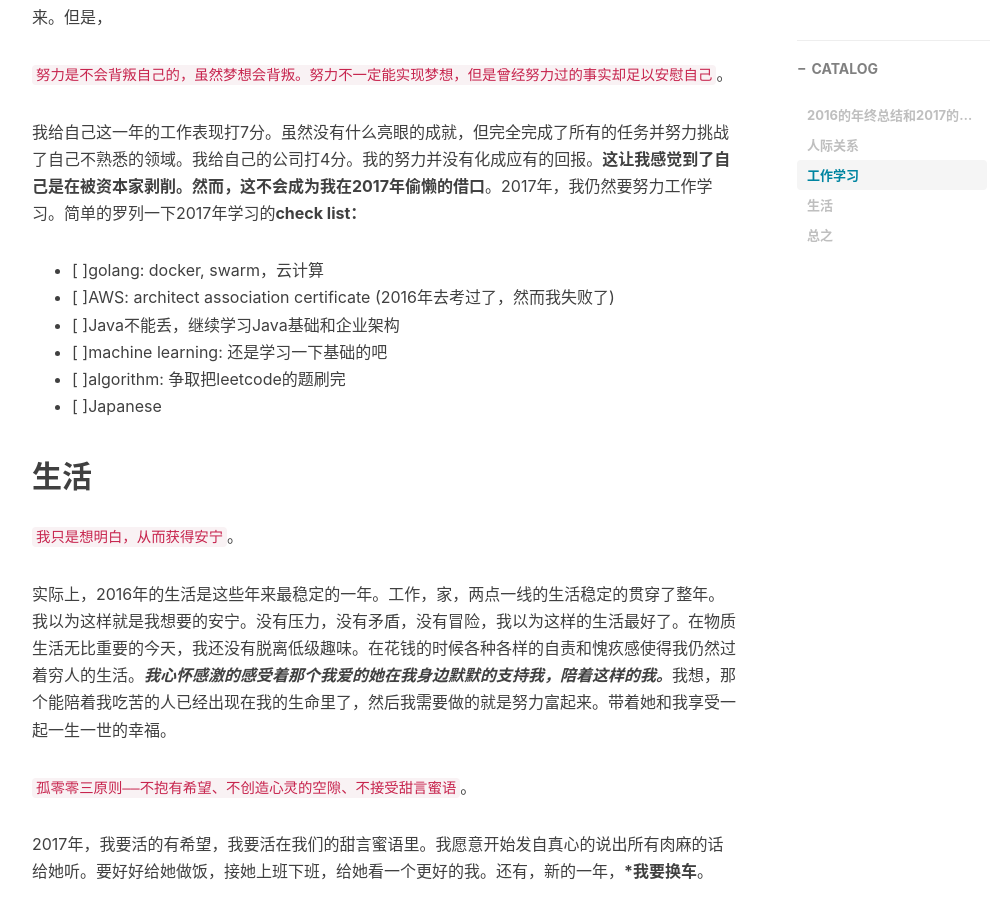
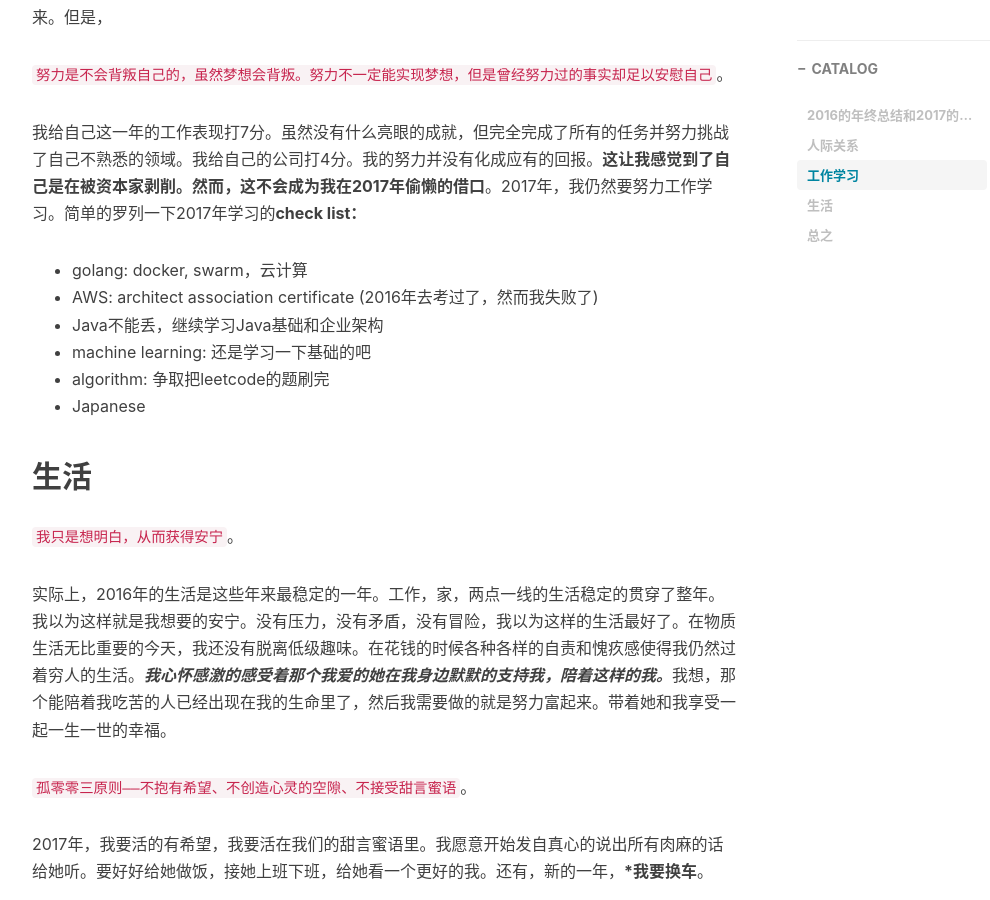
Before and after one commit to alvindaiyan/alvindaiyan.github.io, a Jekyll site: the page built from _posts/life/2017-01-02-zong-jie.md, in a window 1280 px wide and 900 px high, scrolled down 1455 px. Shown: the whole window, without its empty margins (233-1223 px from the left). Built offline with Jekyll 4.4.1, drawn with Linux system fonts in a browser that asks for light colours; nearby versions of some CDN libraries; comment, search, counter and statistics services are not loaded; part of the change alters nothing that is shown.

```diff
--- a/_posts/life/2017-01-02-zong-jie.md
+++ b/_posts/life/2017-01-02-zong-jie.md
@@ -34,12 +34,12 @@ tags:
 
 我给自己这一年的工作表现打7分。虽然没有什么亮眼的成就，但完全完成了所有的任务并努力挑战了自己不熟悉的领域。我给自己的公司打4分。我的努力并没有化成应有的回报。**这让我感觉到了自己是在被资本家剥削。然而，这不会成为我在2017年偷懒的借口**。2017年，我仍然要努力工作学习。简单的罗列一下2017年学习的**check list：**
 
-- [ ]golang: docker, swarm，云计算
-- [ ]AWS: architect association certificate (2016年去考过了，然而我失败了)
-- [ ]Java不能丢，继续学习Java基础和企业架构
-- [ ]machine learning: 还是学习一下基础的吧
-- [ ]algorithm: 争取把leetcode的题刷完
-- [ ]Japanese
+- golang: docker, swarm，云计算
+- AWS: architect association certificate (2016年去考过了，然而我失败了)
+- Java不能丢，继续学习Java基础和企业架构
+- machine learning: 还是学习一下基础的吧
+- algorithm: 争取把leetcode的题刷完
+- Japanese
 
 ## 生活
 
```
